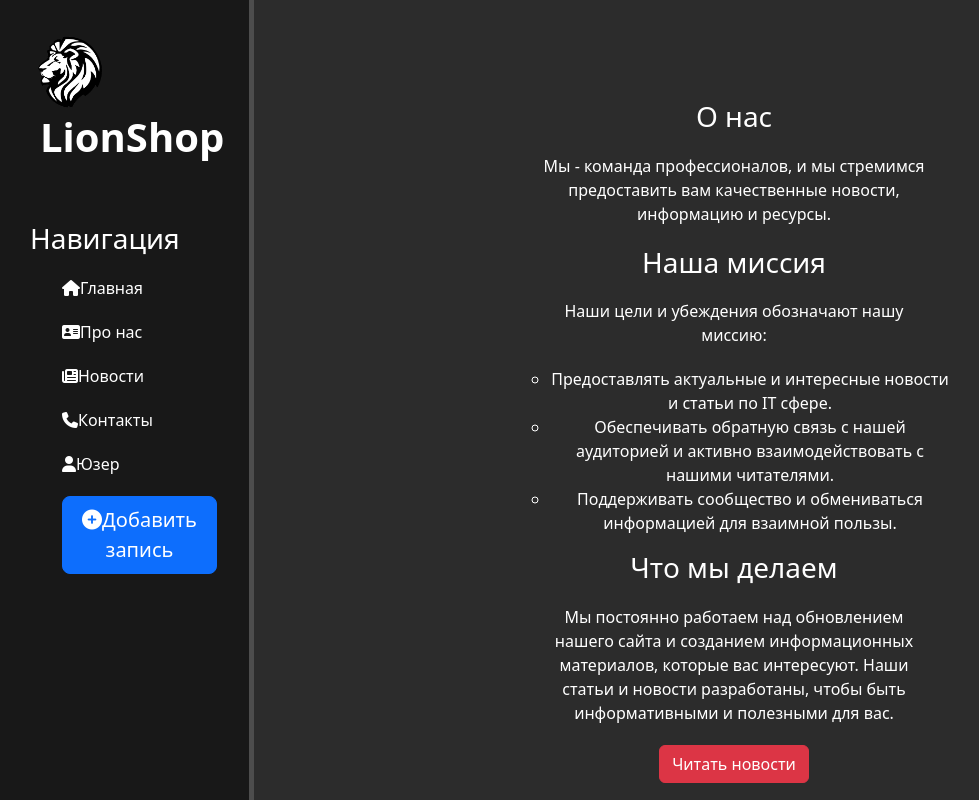
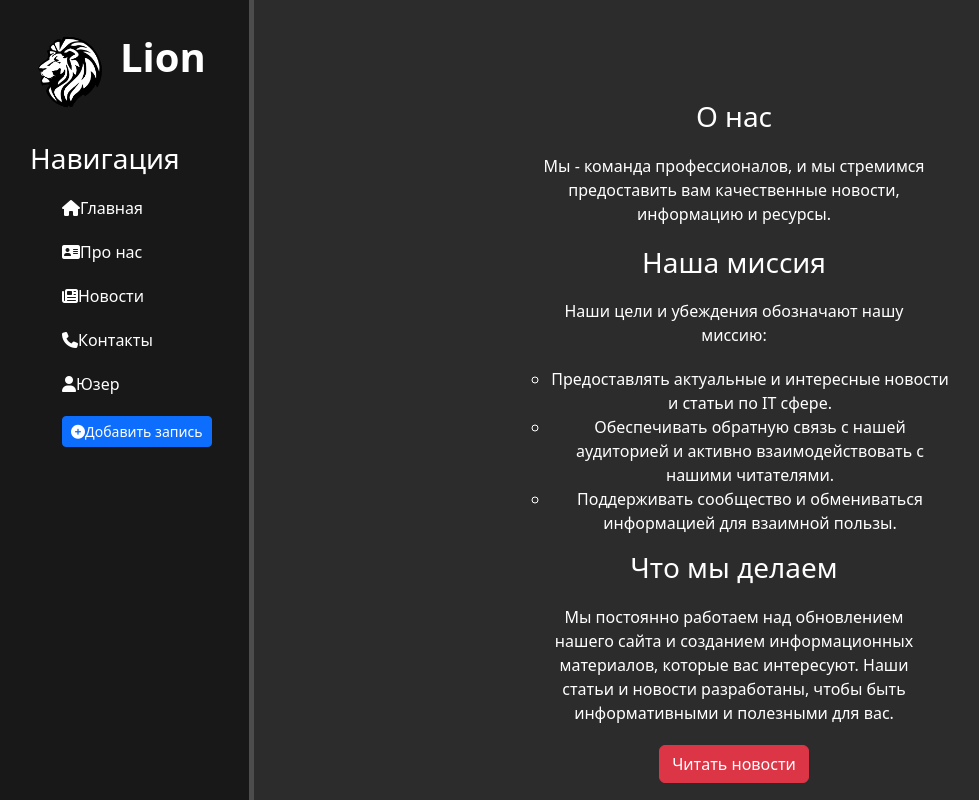
Before and after one commit to Andrew-Likess/Diplom-sec, a Django app: page /about in a window 1280 px wide. Shown: the whole page, without its empty margins (2-981 px from the left). Run offline with Django 4.2, Linux system fonts and the light colour scheme; some libraries are stand-ins or nearby versions.

Commit message:
done small button

```diff
--- a/project/main/templates/main/layout.html
+++ b/project/main/templates/main/layout.html
@@ -14,7 +14,7 @@
 <body>
    <aside>
       <img src="{% static 'main/img/logo.png' %}" alt="logo">
-      <span class="logo">LionShop</span>
+      <span class="logo">Lion</span>
    <h3>Навигация</h3>
    <ul>
       <a href="{% url "home" %}">
@@ -33,7 +33,7 @@
          <li><i class="fa-solid fa-user"></i>Юзер</li>
       </a>
       <a href="{% url "create" %}">
-         <li><button type="button" class="btn btn-primary btn-lg"><i class="fa-solid fa-circle-plus"></i>Добавить запись</button></li>
+         <li><button type="button" class="btn btn-primary btn-sm"><i class="fa-solid fa-circle-plus"></i>Добавить запись</button></li>
       </a>
    </ul>
    </aside>
```
Also changed, not shown: project/db.sqlite3.
